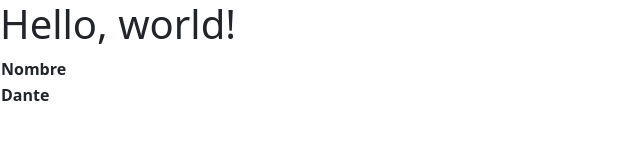
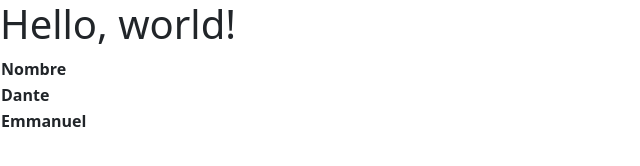
Before and after one commit to DanteContreras93/GenerationCH21E3, a plain HTML site: page index.html in a window 1280 px wide. Shown: the whole page, without its empty margins (0-640 px from the left). Drawn offline with nearby package versions, Linux system fonts and the light colour scheme.

Commit message:
Se agrego el cambio de emmanuel

```diff
--- a/index.html
+++ b/index.html
@@ -17,6 +17,10 @@
         <tr>
             <th>Dante</th>
         </tr>
+
+        <tr>
+            <th>Emmanuel</th>
+        </tr>
     </table>
     <script src="https://cdn.jsdelivr.net/npm/bootstrap@5.2.3/dist/js/bootstrap.bundle.min.js" integrity="sha384-kenU1KFdBIe4zVF0s0G1M5b4hcpxyD9F7jL+jjXkk+Q2h455rYXK/7HAuoJl+0I4" crossorigin="anonymous"></script>
   </body>
```
